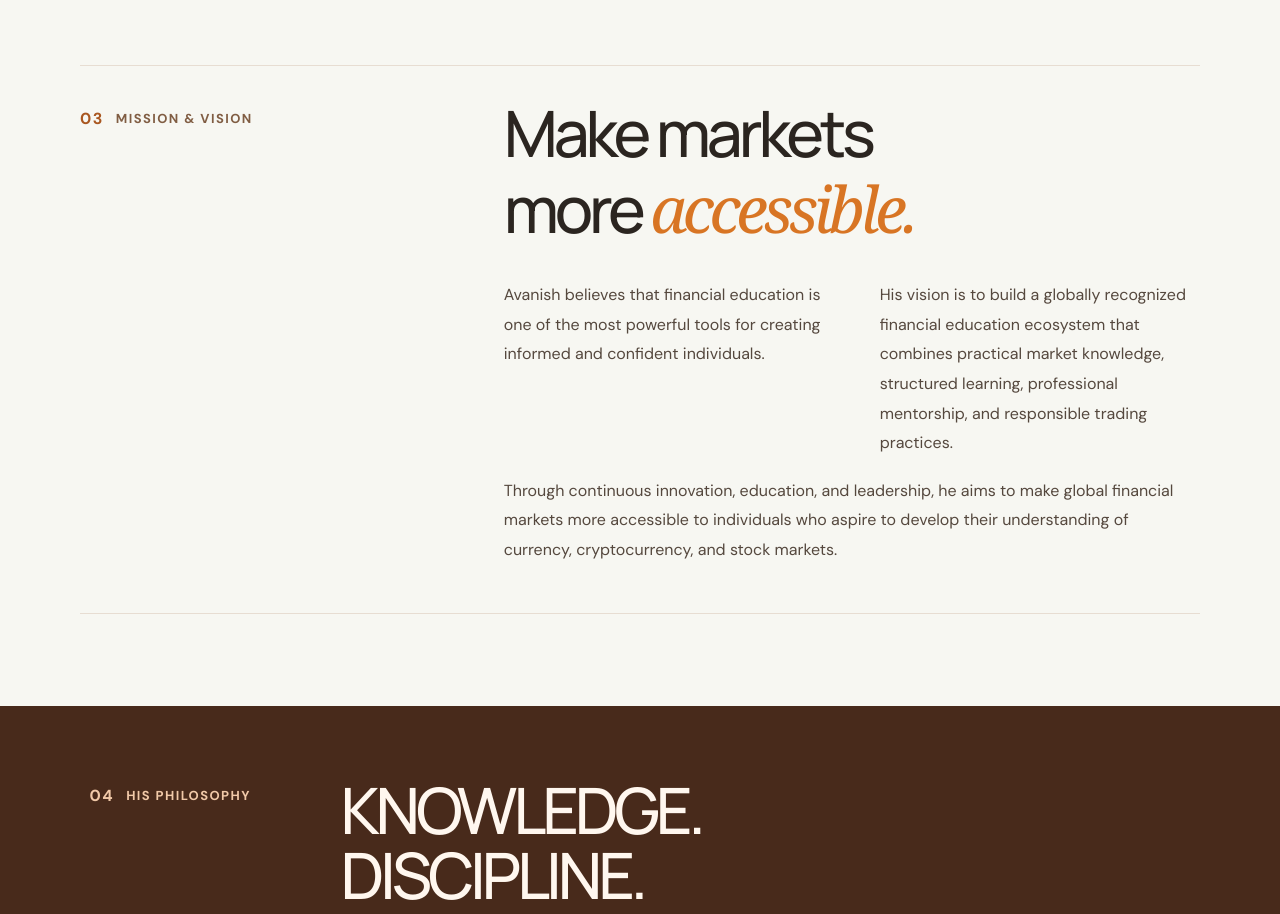
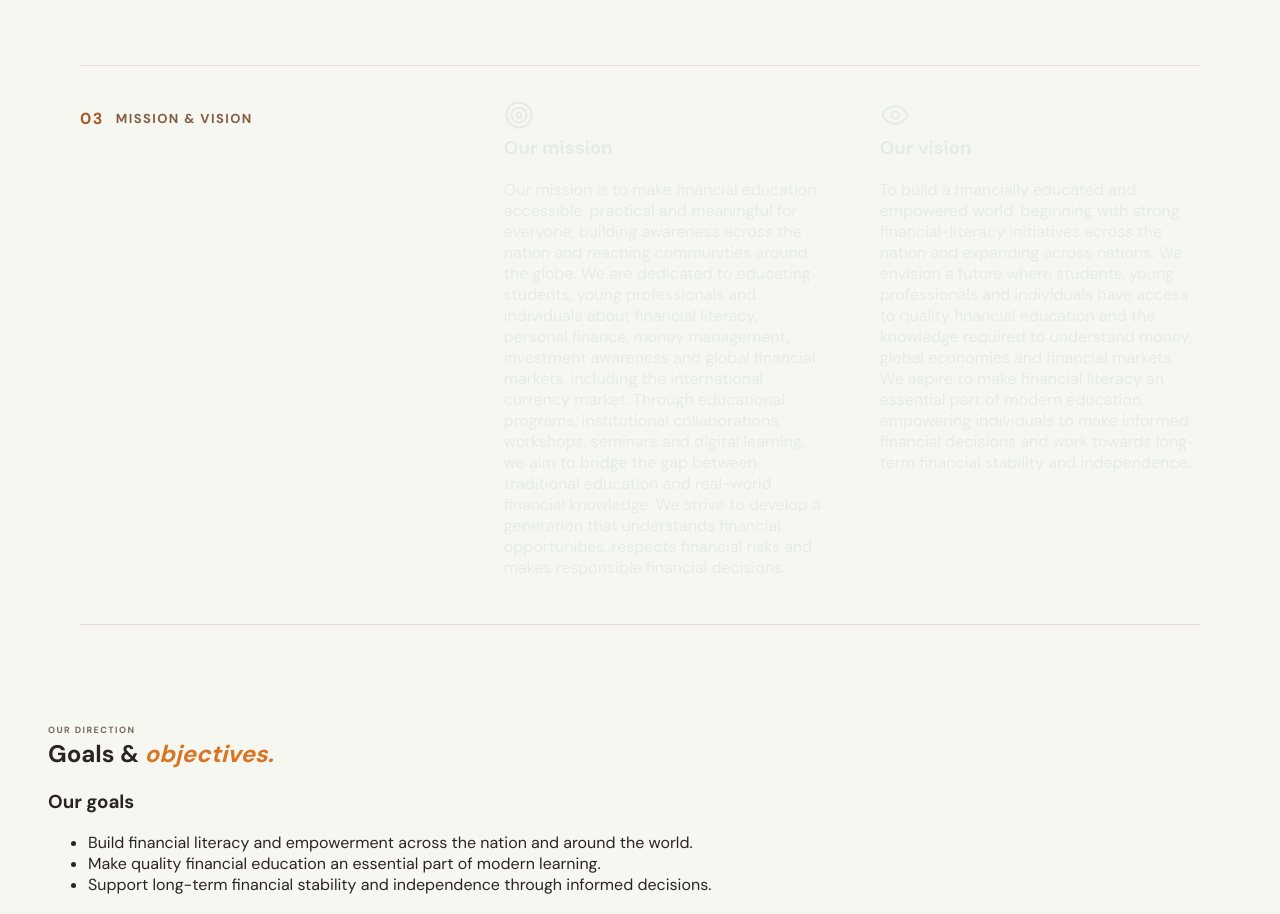
Before and after one commit to chitrodaXkrish/corpenta, a Next.js app: page /founders-desk in a window 1280 px wide. Shown: the part 7420-8334 px from the top of the page. Built offline with nearby package versions, Linux system fonts and the light colour scheme.

Commit message:
Add mission vision and goals to founder page

```diff
--- a/src/app/founders-desk/page.tsx
+++ b/src/app/founders-desk/page.tsx
@@ -1,5 +1,6 @@
 import Link from "next/link";
 import Image from "next/image";
+import {Eye, Target} from "lucide-react";
 import {createPageMetadata, jsonLdScript, SITE_URL} from "@/lib/seo";
 
 export const metadata=createPageMetadata({
@@ -132,13 +133,27 @@ export default function FoundersDeskPage(){
       </div>
     </section>
 
-    <section className="founders-profile-vision" data-market-scene="network" aria-labelledby="founder-vision-title">
+    <section className="founders-profile-vision" data-market-scene="network" aria-label="Mission and vision">
       <div className="founders-profile-section-label"><span>03</span><span>MISSION &amp; VISION</span></div>
       <div className="founders-profile-vision-copy">
-        <h2 id="founder-vision-title">Make markets<br/>more <em>accessible.</em></h2>
-        <p>Avanish believes that financial education is one of the most powerful tools for creating informed and confident individuals.</p>
-        <p>His vision is to build a globally recognized financial education ecosystem that combines practical market knowledge, structured learning, professional mentorship, and responsible trading practices.</p>
-        <p>Through continuous innovation, education, and leadership, he aims to make global financial markets more accessible to individuals who aspire to develop their understanding of currency, cryptocurrency, and stock markets.</p>
+        <article className="founders-profile-purpose">
+          <span className="founders-profile-purpose-icon" aria-hidden="true"><Target size={30} strokeWidth={1.8}/></span>
+          <h3>Our mission</h3>
+          <p>Our mission is to make financial education accessible, practical and meaningful for everyone, building awareness across the nation and reaching communities around the globe. We are dedicated to educating students, young professionals and individuals about financial literacy, personal finance, money management, investment awareness and global financial markets, including the international currency market. Through educational programs, institutional collaborations, workshops, seminars and digital learning, we aim to bridge the gap between traditional education and real-world financial knowledge. We strive to develop a generation that understands financial opportunities, respects financial risks and makes responsible financial decisions.</p>
+        </article>
+        <article className="founders-profile-purpose">
+          <span className="founders-profile-purpose-icon" aria-hidden="true"><Eye size={30} strokeWidth={1.8}/></span>
+          <h3>Our vision</h3>
+          <p>To build a financially educated and empowered world, beginning with strong financial-literacy initiatives across the nation and expanding across nations. We envision a future where students, young professionals and individuals have access to quality financial education and the knowledge required to understand money, global economies and financial markets. We aspire to make financial literacy an essential part of modern education, empowering individuals to make informed financial decisions and work towards long-term financial stability and independence.</p>
+        </article>
+      </div>
+    </section>
+
+    <section className="founders-profile-goals" aria-labelledby="founder-goals-title">
+      <header><span className="eyebrow">OUR DIRECTION</span><h2 id="founder-goals-title">Goals &amp; <em>objectives.</em></h2></header>
+      <div className="founders-profile-goals-grid">
+        <article><h3>Our goals</h3><ul><li>Build financial literacy and empowerment across the nation and around the world.</li><li>Make quality financial education an essential part of modern learning.</li><li>Support long-term financial stability and independence through informed decisions.</li></ul></article>
+        <article><h3>Our objectives</h3><ul><li>Deliver practical learning through programs, institutional collaborations, workshops, seminars and digital formats.</li><li>Teach personal finance, money management, investment awareness and global markets.</li><li>Help learners understand financial opportunities, respect risks and make responsible decisions.</li></ul></article>
       </div>
     </section>
 
```
